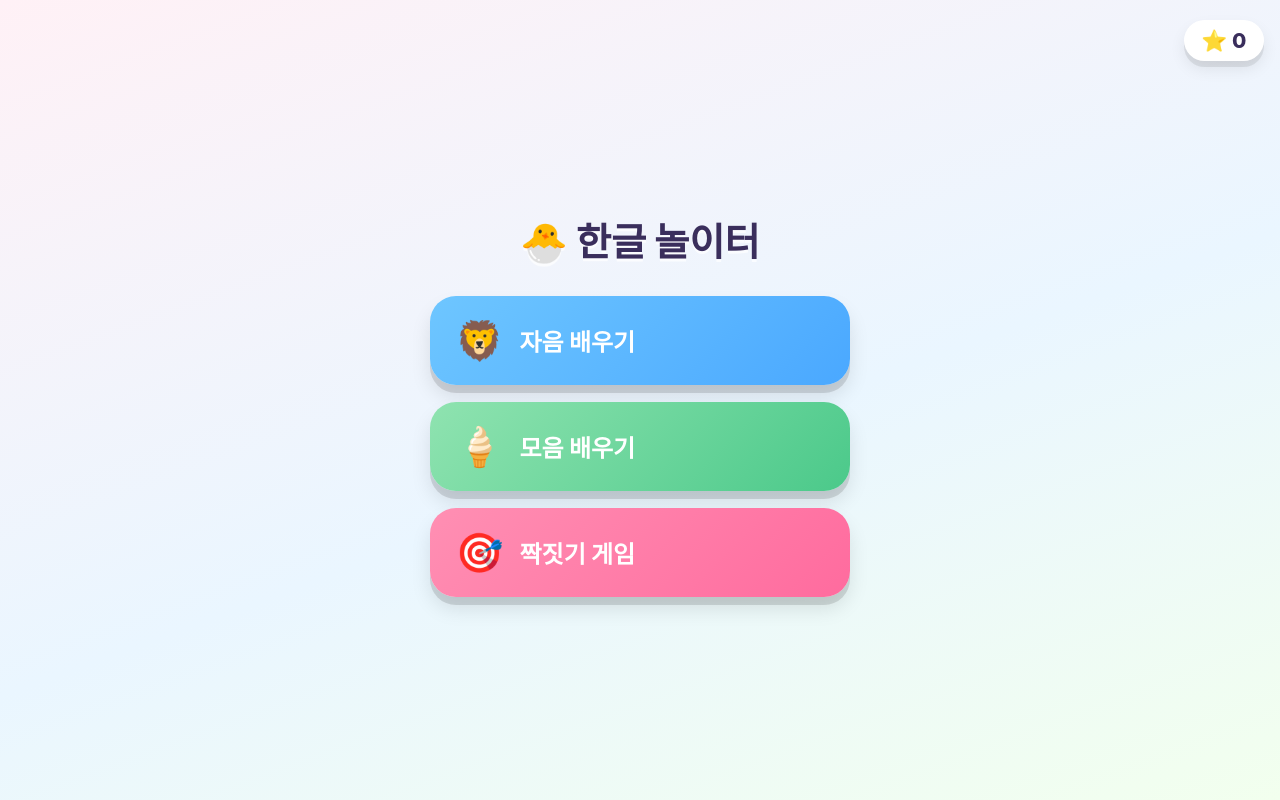
After one commit to jsjo-blip/alextest, a Flask app: page /hangul-game in a window 1280 px wide. The commit adds this page. Run offline with Flask 3, Linux system fonts and the light colour scheme.

Commit message:
Add toddler Hangul learning game (한글 놀이터)
Adds a new /hangul-game page for a 3-year-old who doesn't know Hangul
yet: big letter cards for consonants/vowels with matching emoji and
example words, spoken pronunciation via the Web Speech API, and a
matching mini-game with confetti/star rewards saved to localStorage.

Co-Authored-By: Claude Sonnet 5 <noreply@anthropic.com>
Claude-Session: https://claude.ai/code/session_0147ZhA5y8CuHpJowRRK4XZ3

```diff
--- a/app.py
+++ b/app.py
@@ -26,6 +26,11 @@ models.init_db()
 @app.route("/")
 def index():
     return render_template("index.html")
+
+
+@app.route("/hangul-game")
+def hangul_game():
+    return render_template("hangul_game.html")
 
 
 # ---------------------------------------------------------------- todos CRUD
--- /dev/null
+++ b/static/hangul-game.css
@@ -0,0 +1,287 @@
+:root {
+  --pink: #ff8fb3;
+  --yellow: #ffd166;
+  --sky: #6ec6ff;
+  --mint: #8fe3b0;
+  --purple: #b28dff;
+  --ink: #3a2e5c;
+  --card: #ffffff;
+}
+
+* { box-sizing: border-box; -webkit-tap-highlight-color: transparent; }
+
+html, body {
+  margin: 0;
+  height: 100%;
+  overflow: hidden;
+}
+
+body {
+  font-family: "Apple SD Gothic Neo", "Noto Sans KR", "Malgun Gothic", -apple-system, BlinkMacSystemFont, sans-serif;
+  background: linear-gradient(160deg, #fff1f6 0%, #eaf6ff 55%, #f2ffee 100%);
+  color: var(--ink);
+  user-select: none;
+  touch-action: manipulation;
+}
+
+button {
+  font-family: inherit;
+  border: none;
+  cursor: pointer;
+  -webkit-tap-highlight-color: transparent;
+}
+
+.screen {
+  display: none;
+  flex-direction: column;
+  align-items: center;
+  justify-content: center;
+  min-height: 100vh;
+  padding: 1.2rem;
+  position: relative;
+}
+.screen.active { display: flex; }
+
+/* ---------- top bar ---------- */
+.topbar {
+  position: fixed;
+  top: 0; left: 0; right: 0;
+  display: flex;
+  align-items: center;
+  justify-content: space-between;
+  padding: 0.8rem 1rem;
+  z-index: 20;
+  pointer-events: none;
+}
+.topbar > * { pointer-events: auto; }
+
+.home-btn {
+  width: 56px; height: 56px;
+  border-radius: 50%;
+  background: var(--card);
+  box-shadow: 0 6px 0 rgba(0,0,0,0.08), 0 8px 16px rgba(0,0,0,0.08);
+  font-size: 1.6rem;
+  display: flex;
+  align-items: center;
+  justify-content: center;
+}
+.home-btn:active { transform: translateY(3px); box-shadow: 0 3px 0 rgba(0,0,0,0.08); }
+.home-btn.hidden { visibility: hidden; }
+
+.star-counter {
+  background: var(--card);
+  border-radius: 999px;
+  padding: 0.5rem 1.1rem;
+  font-size: 1.3rem;
+  font-weight: 800;
+  box-shadow: 0 6px 0 rgba(0,0,0,0.08), 0 8px 16px rgba(0,0,0,0.08);
+  display: flex;
+  align-items: center;
+  gap: 0.3rem;
+}
+
+/* ---------- home screen ---------- */
+.title {
+  font-size: 2.4rem;
+  font-weight: 900;
+  margin: 0.5rem 0 1.8rem;
+  text-align: center;
+  text-shadow: 0 3px 0 rgba(255,255,255,0.7);
+}
+
+.menu {
+  display: flex;
+  flex-direction: column;
+  gap: 1.1rem;
+  width: 100%;
+  max-width: 420px;
+}
+
+.menu-btn {
+  display: flex;
+  align-items: center;
+  gap: 1rem;
+  padding: 1.3rem 1.6rem;
+  border-radius: 26px;
+  font-size: 1.5rem;
+  font-weight: 800;
+  color: white;
+  box-shadow: 0 8px 0 rgba(0,0,0,0.12), 0 12px 20px rgba(0,0,0,0.1);
+  transition: transform 0.08s;
+}
+.menu-btn:active { transform: translateY(6px); box-shadow: 0 2px 0 rgba(0,0,0,0.12); }
+.menu-btn .emoji { font-size: 2.4rem; }
+.menu-btn.consonant { background: linear-gradient(135deg, var(--sky), #4aa8ff); }
+.menu-btn.vowel { background: linear-gradient(135deg, var(--mint), #4bc98a); }
+.menu-btn.quiz { background: linear-gradient(135deg, var(--pink), #ff6b9e); }
+
+/* ---------- learn screen ---------- */
+.deck-label {
+  font-size: 1.1rem;
+  font-weight: 700;
+  color: var(--ink);
+  opacity: 0.6;
+  margin-bottom: 0.4rem;
+}
+
+.card-stage {
+  display: flex;
+  align-items: center;
+  gap: 0.8rem;
+  width: 100%;
+  justify-content: center;
+}
+
+.nav-arrow {
+  width: 62px; height: 62px;
+  border-radius: 50%;
+  background: var(--card);
+  font-size: 1.8rem;
+  box-shadow: 0 6px 0 rgba(0,0,0,0.08), 0 8px 16px rgba(0,0,0,0.08);
+  flex-shrink: 0;
+}
+.nav-arrow:active { transform: translateY(3px); box-shadow: 0 3px 0 rgba(0,0,0,0.08); }
+
+.letter-card {
+  width: min(72vw, 300px);
+  height: min(72vw, 300px);
+  background: var(--card);
+  border-radius: 40px;
+  box-shadow: 0 10px 0 rgba(0,0,0,0.08), 0 16px 28px rgba(0,0,0,0.1);
+  display: flex;
+  flex-direction: column;
+  align-items: center;
+  justify-content: center;
+  gap: 0.3rem;
+  animation: pop-in 0.35s ease;
+}
+
+@keyframes pop-in {
+  from { transform: scale(0.7); opacity: 0; }
+  to { transform: scale(1); opacity: 1; }
+}
+
+.letter-glyph {
+  font-size: 6.5rem;
+  font-weight: 900;
+  line-height: 1;
+}
+
+.letter-emoji { font-size: 3.2rem; }
+.letter-word { font-size: 1.6rem; font-weight: 800; }
+
+.speaker-btn {
+  margin-top: 1.4rem;
+  width: 80px; height: 80px;
+  border-radius: 50%;
+  background: linear-gradient(135deg, var(--yellow), #ffb648);
+  font-size: 2.2rem;
+  box-shadow: 0 8px 0 rgba(0,0,0,0.1), 0 10px 18px rgba(0,0,0,0.12);
+}
+.speaker-btn:active { transform: translateY(4px); box-shadow: 0 4px 0 rgba(0,0,0,0.1); }
+
+.dots {
+  display: flex;
+  flex-wrap: wrap;
+  justify-content: center;
+  gap: 0.4rem;
+  max-width: 320px;
+  margin-top: 1.5rem;
+}
+.dot {
+  width: 12px; height: 12px;
+  border-radius: 50%;
+  background: rgba(58,46,92,0.2);
+}
+.dot.active { background: var(--purple); transform: scale(1.3); }
+
+/* ---------- quiz screen ---------- */
+.quiz-prompt {
+  background: var(--card);
+  border-radius: 32px;
+  padding: 1.5rem 2rem;
+  box-shadow: 0 8px 0 rgba(0,0,0,0.08), 0 12px 20px rgba(0,0,0,0.08);
+  display: flex;
+  flex-direction: column;
+  align-items: center;
+  gap: 0.3rem;
+  margin-bottom: 2rem;
+}
+.quiz-emoji { font-size: 4rem; }
+.quiz-word { font-size: 1.5rem; font-weight: 800; }
+.quiz-hint { font-size: 1rem; opacity: 0.55; font-weight: 700; }
+
+.quiz-options {
+  display: flex;
+  gap: 1.1rem;
+  flex-wrap: wrap;
+  justify-content: center;
+  max-width: 420px;
+}
+
+.option-btn {
+  width: 110px; height: 110px;
+  border-radius: 28px;
+  background: var(--card);
+  font-size: 3rem;
+  font-weight: 900;
+  box-shadow: 0 8px 0 rgba(0,0,0,0.08), 0 10px 18px rgba(0,0,0,0.1);
+  color: var(--ink);
+}
+.option-btn:active { transform: translateY(4px); box-shadow: 0 4px 0 rgba(0,0,0,0.08); }
+
+.option-btn.correct {
+  background: linear-gradient(135deg, var(--mint), #4bc98a);
+  color: white;
+  animation: bounce 0.5s ease;
+}
+.option-btn.wrong {
+  animation: shake 0.4s ease;
+  background: #ffdde0;
+}
+
+@keyframes bounce {
+  0%, 100% { transform: scale(1); }
+  40% { transform: scale(1.15); }
+}
+@keyframes shake {
+  0%, 100% { transform: translateX(0); }
+  25% { transform: translateX(-8px); }
+  75% { transform: translateX(8px); }
+}
+
+.praise-banner {
+  position: fixed;
+  top: 42%;
+  left: 50%;
+  transform: translate(-50%, -50%) scale(0.5);
+  font-size: 2.4rem;
+  font-weight: 900;
+  background: white;
+  padding: 1rem 1.8rem;
+  border-radius: 24px;
+  box-shadow: 0 12px 24px rgba(0,0,0,0.15);
+  opacity: 0;
+  pointer-events: none;
+  z-index: 30;
+  transition: transform 0.25s ease, opacity 0.25s ease;
+  text-align: center;
+  white-space: nowrap;
+}
+.praise-banner.show {
+  transform: translate(-50%, -50%) scale(1);
+  opacity: 1;
+}
+
+#confetti-canvas {
+  position: fixed;
+  inset: 0;
+  pointer-events: none;
+  z-index: 25;
+}
+
+@media (max-width: 380px) {
+  .title { font-size: 1.9rem; }
+  .menu-btn { font-size: 1.25rem; padding: 1.1rem 1.3rem; }
+  .letter-glyph { font-size: 5.2rem; }
+}
--- /dev/null
+++ b/static/hangul-game.js
@@ -0,0 +1,303 @@
+(() => {
+  "use strict";
+
+  // ------------------------------------------------------------- 데이터
+  const CONSONANTS = [
+    { char: "ㄱ", word: "기린", emoji: "🦒" },
+    { char: "ㄴ", word: "나비", emoji: "🦋" },
+    { char: "ㄷ", word: "다람쥐", emoji: "🐿️" },
+    { char: "ㄹ", word: "로봇", emoji: "🤖" },
+    { char: "ㅁ", word: "무지개", emoji: "🌈" },
+    { char: "ㅂ", word: "바나나", emoji: "🍌" },
+    { char: "ㅅ", word: "사자", emoji: "🦁" },
+    { char: "ㅇ", word: "오리", emoji: "🦆" },
+    { char: "ㅈ", word: "자동차", emoji: "🚗" },
+    { char: "ㅊ", word: "치타", emoji: "🐆" },
+    { char: "ㅋ", word: "코끼리", emoji: "🐘" },
+    { char: "ㅌ", word: "토끼", emoji: "🐰" },
+    { char: "ㅍ", word: "포도", emoji: "🍇" },
+    { char: "ㅎ", word: "호랑이", emoji: "🐯" },
+  ];
+
+  const VOWELS = [
+    { char: "ㅏ", word: "아이스크림", emoji: "🍦" },
+    { char: "ㅑ", word: "야구공", emoji: "⚾" },
+    { char: "ㅓ", word: "얼음", emoji: "🧊" },
+    { char: "ㅕ", word: "여우", emoji: "🦊" },
+    { char: "ㅗ", word: "오리", emoji: "🦆" },
+    { char: "ㅛ", word: "요구르트", emoji: "🥛" },
+    { char: "ㅜ", word: "우산", emoji: "☂️" },
+    { char: "ㅠ", word: "유령", emoji: "👻" },
+    { char: "ㅡ", word: "그네", emoji: "🎠" },
+    { char: "ㅣ", word: "이빨", emoji: "🦷" },
+  ];
+
+  // ------------------------------------------------------------- 상태
+  const state = {
+    deck: [],
+    index: 0,
+    stars: Number(localStorage.getItem("hangul-stars") || 0),
+    quizPool: [],
+    quizTarget: null,
+    quizLocked: false,
+  };
+
+  // ------------------------------------------------------------- 요소
+  const screens = {
+    home: document.getElementById("screen-home"),
+    learn: document.getElementById("screen-learn"),
+    quiz: document.getElementById("screen-quiz"),
+  };
+  const homeBtn = document.getElementById("home-btn");
+  const starCountEl = document.getElementById("star-count");
+  const deckLabel = document.getElementById("deck-label");
+  const letterGlyph = document.getElementById("letter-glyph");
+  const letterEmoji = document.getElementById("letter-emoji");
+  const letterWord = document.getElementById("letter-word");
+  const dotsEl = document.getElementById("dots");
+  const quizEmoji = document.getElementById("quiz-emoji");
+  const quizWord = document.getElementById("quiz-word");
+  const quizOptions = document.getElementById("quiz-options");
+  const praiseBanner = document.getElementById("praise-banner");
+  const canvas = document.getElementById("confetti-canvas");
+  const ctx = canvas.getContext("2d");
+
+  function resizeCanvas() {
+    canvas.width = window.innerWidth;
+    canvas.height = window.innerHeight;
+  }
+  window.addEventListener("resize", resizeCanvas);
+  resizeCanvas();
+
+  // ------------------------------------------------------------- 음성
+  let voices = [];
+  function loadVoices() {
+    voices = window.speechSynthesis ? window.speechSynthesis.getVoices() : [];
+  }
+  if (window.speechSynthesis) {
+    loadVoices();
+    window.speechSynthesis.onvoiceschanged = loadVoices;
+  }
+
+  function speak(text) {
+    if (!window.speechSynthesis) return;
+    window.speechSynthesis.cancel();
+    const utter = new SpeechSynthesisUtterance(text);
+    utter.lang = "ko-KR";
+    const koVoice = voices.find((v) => v.lang && v.lang.startsWith("ko"));
+    if (koVoice) utter.voice = koVoice;
+    utter.rate = 0.85;
+    utter.pitch = 1.15;
+    window.speechSynthesis.speak(utter);
+  }
+
+  function speakLetter(item) {
+    speak(`${item.char}! ${item.word}`);
+  }
+
+  // ------------------------------------------------------------- 사운드(성공 차임)
+  let audioCtx = null;
+  function playChime() {
+    try {
+      audioCtx = audioCtx || new (window.AudioContext || window.webkitAudioContext)();
+      const notes = [523.25, 659.25, 783.99];
+      notes.forEach((freq, i) => {
+        const osc = audioCtx.createOscillator();
+        const gain = audioCtx.createGain();
+        osc.type = "sine";
+        osc.frequency.value = freq;
+        const start = audioCtx.currentTime + i * 0.12;
+        gain.gain.setValueAtTime(0, start);
+        gain.gain.linearRampToValueAtTime(0.25, start + 0.02);
+        gain.gain.exponentialRampToValueAtTime(0.001, start + 0.35);
+        osc.connect(gain).connect(audioCtx.destination);
+        osc.start(start);
+        osc.stop(start + 0.4);
+      });
+    } catch (e) {
+      /* 오디오를 사용할 수 없는 환경은 조용히 넘어감 */
+    }
+  }
+
+  // ------------------------------------------------------------- 별 카운터
+  function addStars(n) {
+    state.stars += n;
+    localStorage.setItem("hangul-stars", String(state.stars));
+    starCountEl.textContent = state.stars;
+  }
+  starCountEl.textContent = state.stars;
+
+  // ------------------------------------------------------------- 화면 전환
+  function showScreen(name) {
+    Object.values(screens).forEach((s) => s.classList.remove("active"));
+    screens[name].classList.add("active");
+    homeBtn.classList.toggle("hidden", name === "home");
+    if (window.speechSynthesis) window.speechSynthesis.cancel();
+  }
+
+  homeBtn.addEventListener("click", () => showScreen("home"));
+
+  // ------------------------------------------------------------- 학습 화면
+  function openLearn(deckName) {
+    state.deck = deckName === "consonant" ? CONSONANTS : VOWELS;
+    deckLabel.textContent = deckName === "consonant" ? "자음 배우기" : "모음 배우기";
+    state.index = 0;
+    renderDots();
+    renderCard();
+    showScreen("learn");
+  }
+
+  function renderDots() {
+    dotsEl.innerHTML = "";
+    state.deck.forEach((_, i) => {
+      const d = document.createElement("span");
+      d.className = "dot" + (i === state.index ? " active" : "");
+      dotsEl.appendChild(d);
+    });
+  }
+
+  function renderCard() {
+    const item = state.deck[state.index];
+    letterGlyph.textContent = item.char;
+    letterEmoji.textContent = item.emoji;
+    letterWord.textContent = item.word;
+    [...dotsEl.children].forEach((d, i) => d.classList.toggle("active", i === state.index));
+    speakLetter(item);
+  }
+
+  document.getElementById("prev-btn").addEventListener("click", () => {
+    state.index = (state.index - 1 + state.deck.length) % state.deck.length;
+    renderCard();
+  });
+  document.getElementById("next-btn").addEventListener("click", () => {
+    state.index = (state.index + 1) % state.deck.length;
+    renderCard();
+  });
+  document.getElementById("speaker-btn").addEventListener("click", () => {
+    speakLetter(state.deck[state.index]);
+  });
+
+  // ------------------------------------------------------------- 퀴즈 화면
+  function openQuiz() {
+    state.quizPool = [...CONSONANTS, ...VOWELS];
+    nextQuestion();
+    showScreen("quiz");
+  }
+
+  function pickDistractors(target, count) {
+    const others = state.quizPool.filter((it) => it.char !== target.char);
+    const picked = [];
+    while (picked.length < count && others.length) {
+      const idx = Math.floor(Math.random() * others.length);
+      picked.push(others.splice(idx, 1)[0]);
+    }
+    return picked;
+  }
+
+  function nextQuestion() {
+    state.quizLocked = false;
+    const target = state.quizPool[Math.floor(Math.random() * state.quizPool.length)];
+    state.quizTarget = target;
+    quizEmoji.textContent = target.emoji;
+    quizWord.textContent = target.word;
+
+    const options = [target, ...pickDistractors(target, 2)];
+    for (let i = options.length - 1; i > 0; i--) {
+      const j = Math.floor(Math.random() * (i + 1));
+      [options[i], options[j]] = [options[j], options[i]];
+    }
+
+    quizOptions.innerHTML = "";
+    options.forEach((opt) => {
+      const btn = document.createElement("button");
+      btn.className = "option-btn";
+      btn.textContent = opt.char;
+      btn.addEventListener("click", () => handleAnswer(btn, opt));
+      quizOptions.appendChild(btn);
+    });
+
+    speak(`${target.word}! 어떤 글자로 시작할까요?`);
+  }
+
+  function handleAnswer(btn, opt) {
+    if (state.quizLocked) return;
+    if (opt.char === state.quizTarget.char) {
+      state.quizLocked = true;
+      btn.classList.add("correct");
+      addStars(1);
+      playChime();
+      showPraise();
+      speak(pickPraise());
+      setTimeout(nextQuestion, 1400);
+    } else {
+      btn.classList.add("wrong");
+      speak("다시 해볼까요?");
+      setTimeout(() => btn.classList.remove("wrong"), 400);
+    }
+  }
+
+  const PRAISES = ["잘했어요!", "최고예요!", "정답이에요!", "우와 대단해요!"];
+  function pickPraise() {
+    return PRAISES[Math.floor(Math.random() * PRAISES.length)];
+  }
+
+  function showPraise() {
+    praiseBanner.textContent = "⭐ " + pickPraise();
+    praiseBanner.classList.add("show");
+    burstConfetti();
+    setTimeout(() => praiseBanner.classList.remove("show"), 1100);
+  }
+
+  // ------------------------------------------------------------- 컨페티
+  const CONFETTI_COLORS = ["#ff8fb3", "#ffd166", "#6ec6ff", "#8fe3b0", "#b28dff"];
+  let particles = [];
+  let rafId = null;
+
+  function burstConfetti() {
+    for (let i = 0; i < 60; i++) {
+      particles.push({
+        x: canvas.width / 2,
+        y: canvas.height * 0.4,
+        vx: (Math.random() - 0.5) * 12,
+        vy: Math.random() * -10 - 4,
+        size: Math.random() * 8 + 4,
+        color: CONFETTI_COLORS[Math.floor(Math.random() * CONFETTI_COLORS.length)],
+        rotation: Math.random() * Math.PI * 2,
+        vr: (Math.random() - 0.5) * 0.3,
+        life: 0,
+      });
+    }
+    if (!rafId) animateConfetti();
+  }
+
+  function animateConfetti() {
+    ctx.clearRect(0, 0, canvas.width, canvas.height);
+    particles.forEach((p) => {
+      p.vy += 0.35;
+      p.x += p.vx;
+      p.y += p.vy;
+      p.rotation += p.vr;
+      p.life += 1;
+      ctx.save();
+      ctx.translate(p.x, p.y);
+      ctx.rotate(p.rotation);
+      ctx.fillStyle = p.color;
+      ctx.fillRect(-p.size / 2, -p.size / 2, p.size, p.size * 0.6);
+      ctx.restore();
+    });
+    particles = particles.filter((p) => p.life < 120 && p.y < canvas.height + 40);
+    if (particles.length) {
+      rafId = requestAnimationFrame(animateConfetti);
+    } else {
+      rafId = null;
+      ctx.clearRect(0, 0, canvas.width, canvas.height);
+    }
+  }
+
+  // ------------------------------------------------------------- 메뉴 버튼
+  document.getElementById("menu-consonant").addEventListener("click", () => openLearn("consonant"));
+  document.getElementById("menu-vowel").addEventListener("click", () => openLearn("vowel"));
+  document.getElementById("menu-quiz").addEventListener("click", openQuiz);
+
+  showScreen("home");
+})();
--- /dev/null
+++ b/templates/hangul_game.html
@@ -0,0 +1,62 @@
+<!doctype html>
+<html lang="ko">
+<head>
+  <meta charset="utf-8">
+  <meta name="viewport" content="width=device-width, initial-scale=1, maximum-scale=1, user-scalable=no">
+  <title>한글 놀이터</title>
+  <link rel="stylesheet" href="/static/hangul-game.css">
+</head>
+<body>
+  <div class="topbar">
+    <button id="home-btn" class="home-btn hidden" aria-label="처음으로">🏠</button>
+    <div class="star-counter">⭐ <span id="star-count">0</span></div>
+  </div>
+
+  <canvas id="confetti-canvas"></canvas>
+  <div id="praise-banner" class="praise-banner"></div>
+
+  <!-- 홈 화면 -->
+  <section id="screen-home" class="screen active">
+    <h1 class="title">🐣 한글 놀이터</h1>
+    <div class="menu">
+      <button id="menu-consonant" class="menu-btn consonant">
+        <span class="emoji">🦁</span> 자음 배우기
+      </button>
+      <button id="menu-vowel" class="menu-btn vowel">
+        <span class="emoji">🍦</span> 모음 배우기
+      </button>
+      <button id="menu-quiz" class="menu-btn quiz">
+        <span class="emoji">🎯</span> 짝짓기 게임
+      </button>
+    </div>
+  </section>
+
+  <!-- 학습 화면 -->
+  <section id="screen-learn" class="screen">
+    <div class="deck-label" id="deck-label"></div>
+    <div class="card-stage">
+      <button id="prev-btn" class="nav-arrow" aria-label="이전 글자">◀</button>
+      <div class="letter-card">
+        <div class="letter-glyph" id="letter-glyph"></div>
+        <div class="letter-emoji" id="letter-emoji"></div>
+        <div class="letter-word" id="letter-word"></div>
+      </div>
+      <button id="next-btn" class="nav-arrow" aria-label="다음 글자">▶</button>
+    </div>
+    <button id="speaker-btn" class="speaker-btn" aria-label="소리 듣기">🔊</button>
+    <div class="dots" id="dots"></div>
+  </section>
+
+  <!-- 퀴즈 화면 -->
+  <section id="screen-quiz" class="screen">
+    <div class="quiz-prompt">
+      <div class="quiz-emoji" id="quiz-emoji"></div>
+      <div class="quiz-word" id="quiz-word"></div>
+      <div class="quiz-hint">어떤 글자로 시작할까요?</div>
+    </div>
+    <div class="quiz-options" id="quiz-options"></div>
+  </section>
+
+  <script src="/static/hangul-game.js"></script>
+</body>
+</html>
--- a/templates/index.html
+++ b/templates/index.html
@@ -9,7 +9,10 @@
 <body>
   <header>
     <h1>📋 오늘의 할일 관리</h1>
-    <div id="google-status" class="google-status">확인 중...</div>
+    <div style="display:flex; align-items:center; gap:0.75rem;">
+      <a href="/hangul-game" class="google-status" style="text-decoration:none;">🐣 아이 한글 놀이터</a>
+      <div id="google-status" class="google-status">확인 중...</div>
+    </div>
   </header>
 
   <main>
```
Also changed, not shown: README.md.
